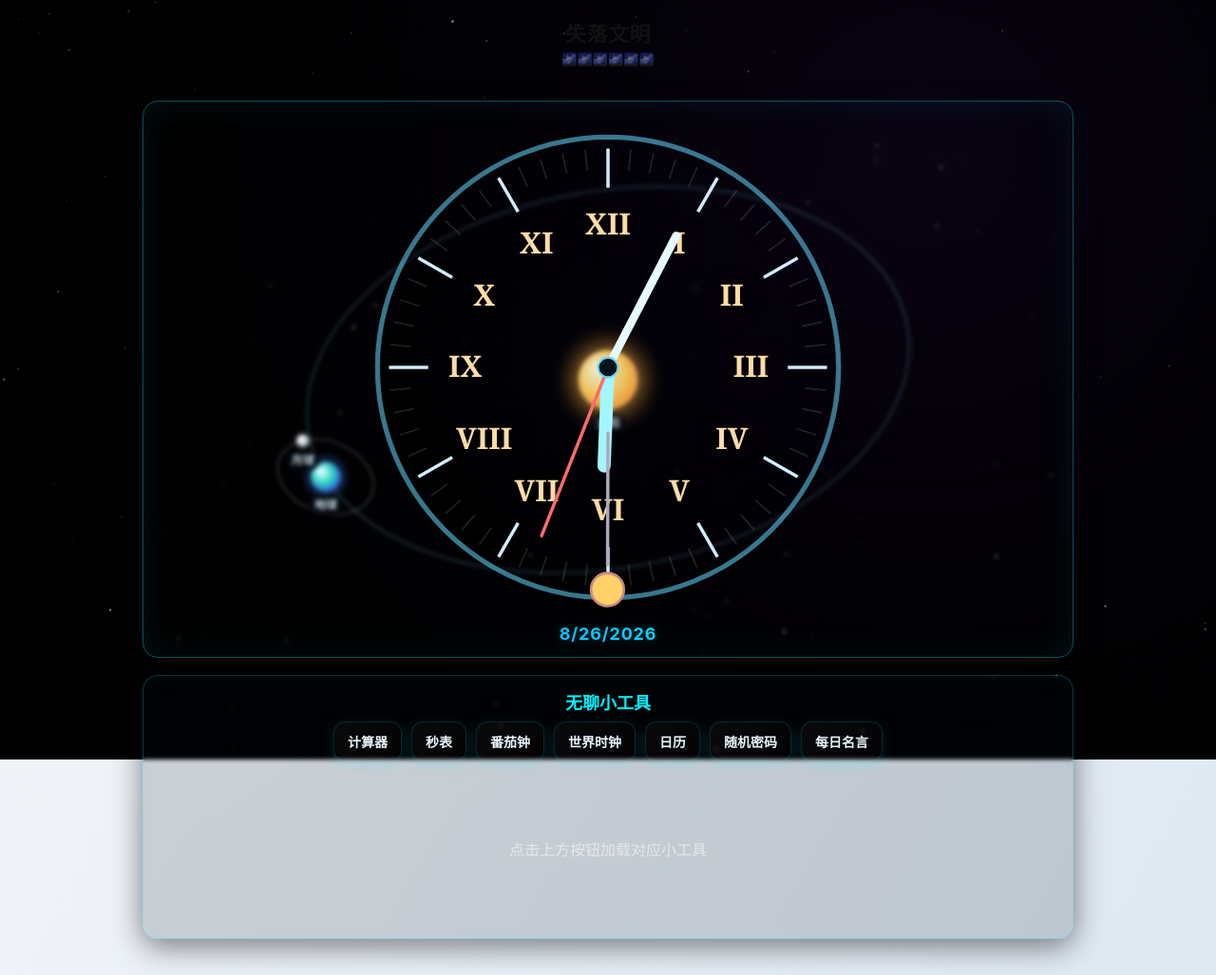
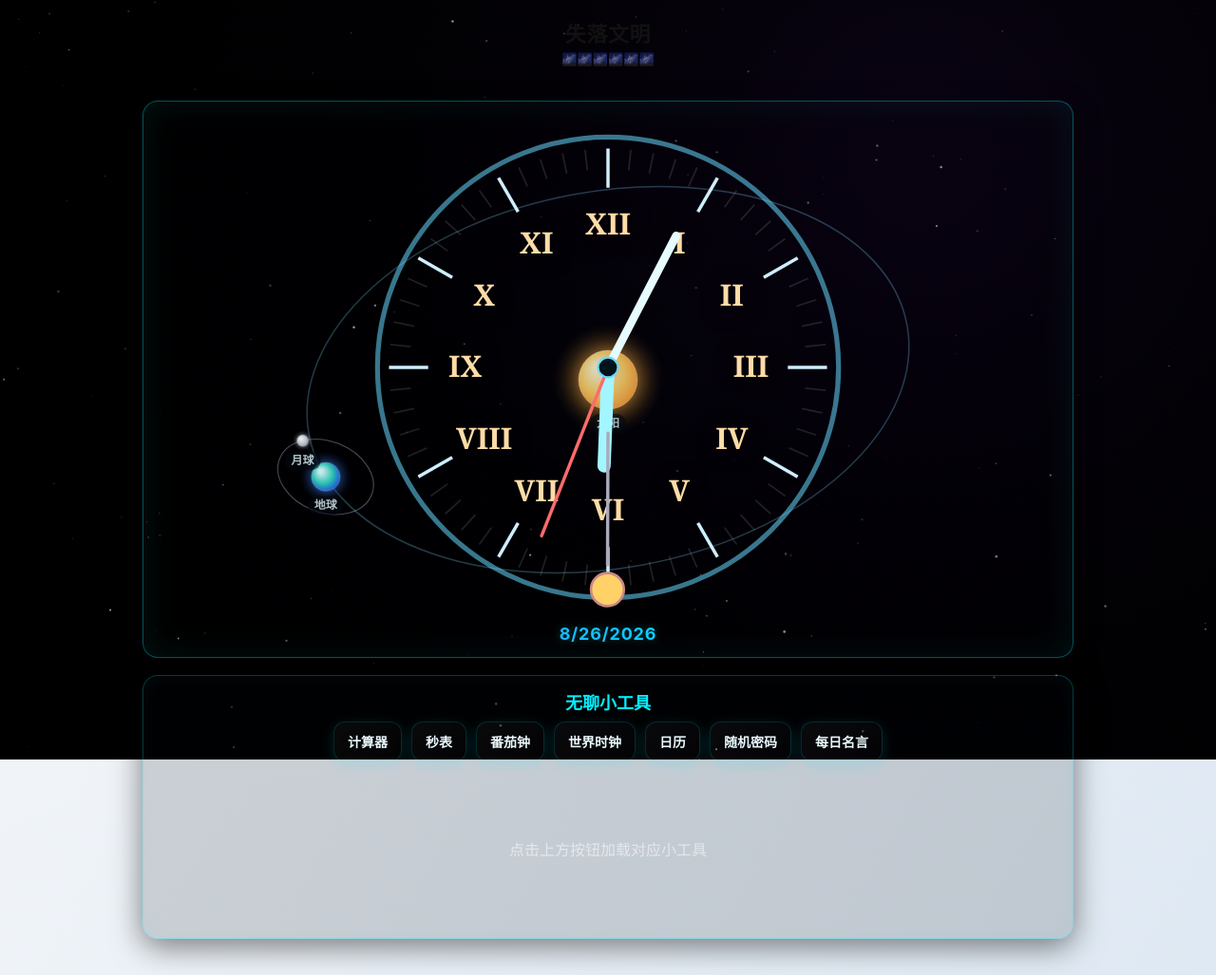
Before and after one commit to slippersheepig/board, a Flask app: page / in a window 1280 px wide. Shown: the whole page at 95% size. Run offline with Flask 3, Linux system fonts and the light colour scheme.

Commit message:
Modify overscroll behavior and backdrop filters in CSS
Updated CSS properties for overscroll behavior and backdrop filter effects.

```diff
--- a/static/css/style.css
+++ b/static/css/style.css
@@ -34,7 +34,7 @@ html, body {
               linear-gradient(120deg, var(--bg1), var(--bg2));
   color: #e8f6ff;
   overflow-x: hidden;
-  overscroll-behavior-y: none; /* 禁用整页橡皮筋回弹，从源头上消除露白的可能 */
+  overscroll-behavior-y: contain; /* 防橡皮筋越界露白，但保留页面内部滚动 */
 }
 
 body {
@@ -60,7 +60,7 @@ body {
 }
 
 /* background canvas */
-#bgCanvas { position: fixed; inset: 0; z-index: 0 }
+#bgCanvas { position: fixed; inset: 0; z-index: 0; touch-action: pan-y; pointer-events: none }
 
 /* header merged and centered */
 #topbar {
@@ -84,8 +84,8 @@ body {
 /* cards */
 .card {
   background: rgba(4, 10, 18, 0.15);
-  backdrop-filter: blur(2px);
-  -webkit-backdrop-filter: blur(2px);
+  backdrop-filter: blur(0px);
+  -webkit-backdrop-filter: blur(0px);
   padding: 14px;
   border-radius: 16px;
   box-shadow: 0 8px 32px rgba(0, 0, 0, 0.5), inset 0 0 20px rgba(0, 240, 255, 0.05);
@@ -101,6 +101,9 @@ body {
   background: transparent;
   border-color: rgba(0, 240, 255, 0.35);
   box-shadow: 0 8px 30px rgba(0,0,0,0.3), inset 0 0 35px rgba(0, 240, 255, 0.08);
+  backdrop-filter: none;
+  -webkit-backdrop-filter: none;
+  background-color: rgba(4, 10, 18, 0.08); /* 更透明，背景行星透过可见 */
 }
 .clockSVG{width:520px; height:520px; display:block; margin:6px auto; background:transparent}
 #dateText{margin-top:10px; text-align:center; font-weight:700; letter-spacing:0.8px}
```
